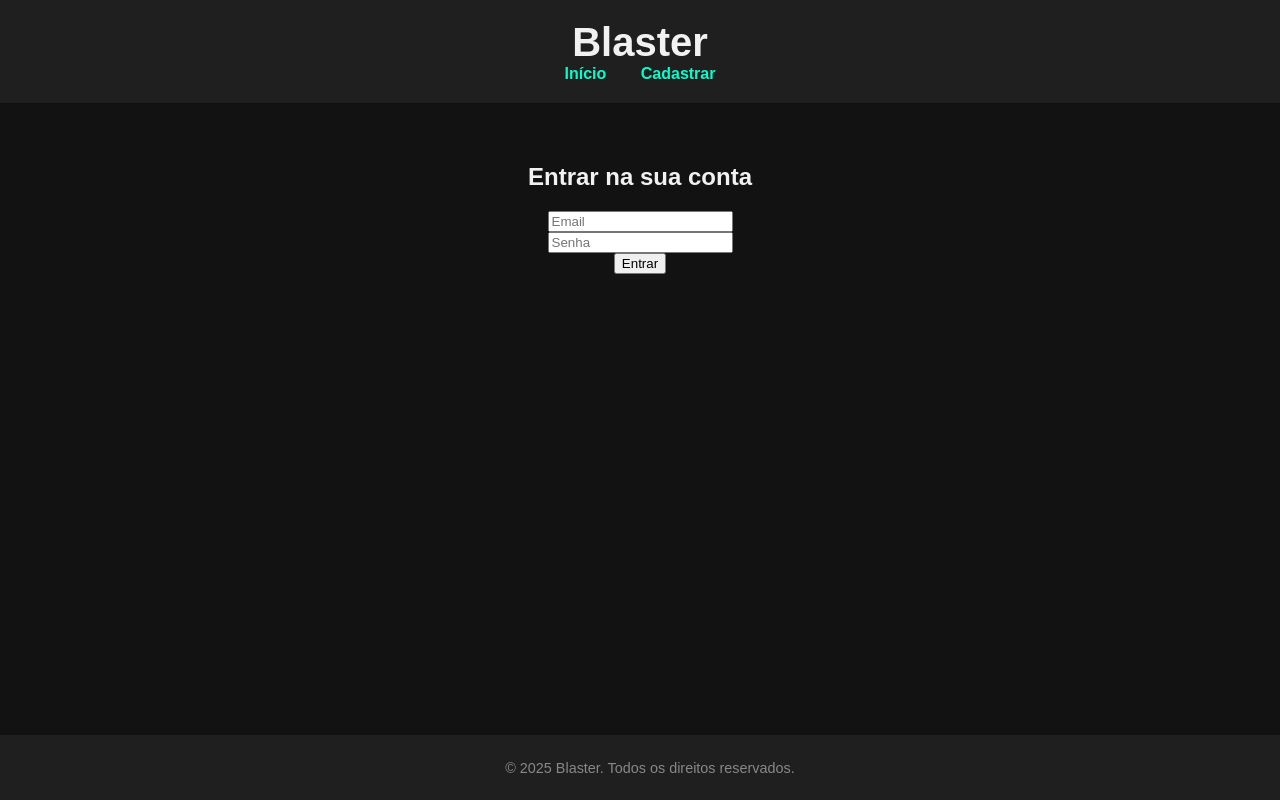
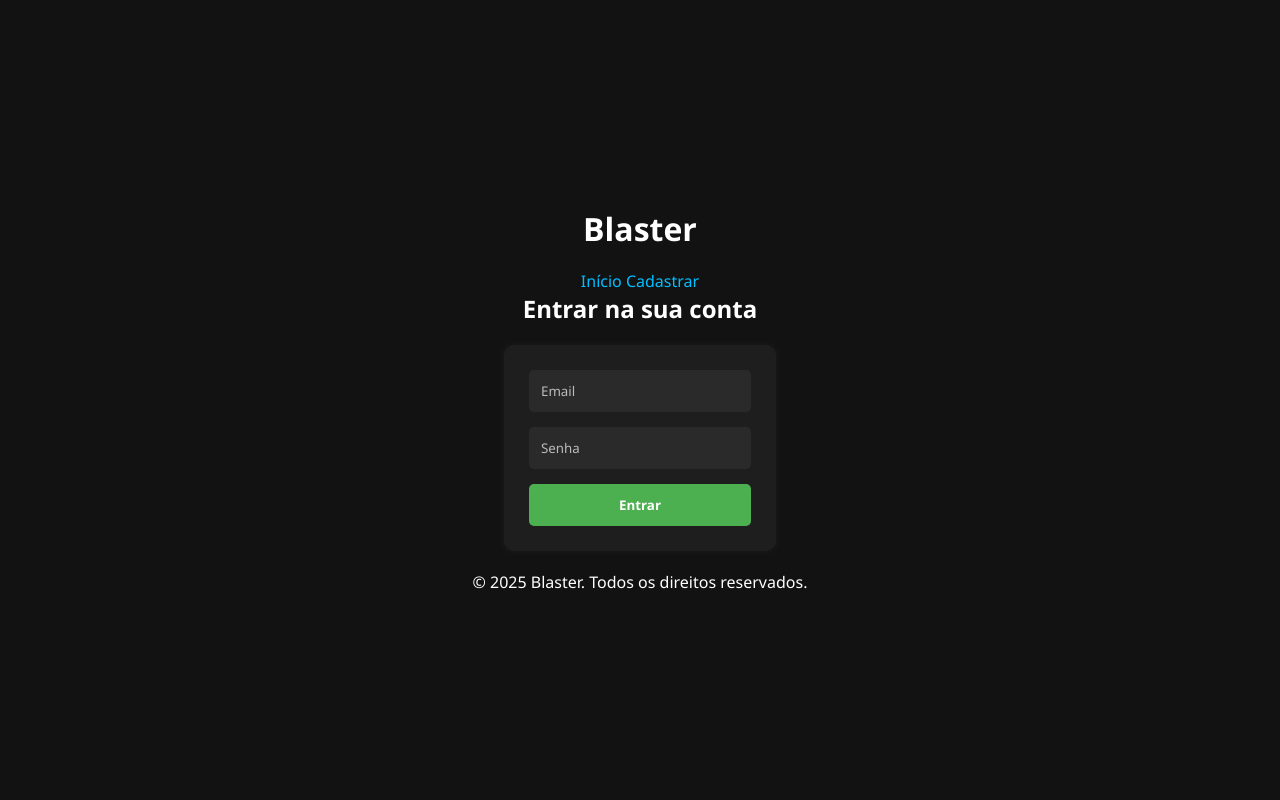
Before and after one commit to heitor030999/Blaster-site, a plain HTML site: page login.html in a window 1280 px wide. Drawn offline with Linux system fonts and the light colour scheme.

Commit message:
style.css

```diff
--- a/style.css
+++ b/style.css
@@ -1,45 +1,110 @@
-body {
-  font-family: Arial, sans-serif;
+/* Reset básico */
+* {
   margin: 0;
   padding: 0;
-  background-color: #121212;
-  color: #f1f1f1;
+  box-sizing: border-box;
+  font-family: 'Segoe UI', Tahoma, Geneva, Verdana, sans-serif;
 }
 
-header {
-  background-color: #1f1f1f;
-  padding: 20px;
+/* Fundo do site */
+body {
+  background-color: #121212;
+  color: #ffffff;
+  min-height: 100vh;
+  display: flex;
+  flex-direction: column;
+  align-items: center;
+  justify-content: center;
+  padding: 40px 20px;
+}
+
+/* Cabeçalhos */
+h1, h2, h3 {
+  margin-bottom: 20px;
   text-align: center;
 }
 
-header h1 {
-  margin: 0;
-  font-size: 2.5rem;
+/* Formulários */
+form {
+  background-color: #1e1e1e;
+  padding: 25px;
+  border-radius: 10px;
+  box-shadow: 0 0 10px rgba(255, 255, 255, 0.05);
+  max-width: 400px;
+  width: 100%;
+  margin-bottom: 20px;
 }
 
-nav a {
-  color: #00ffcc;
-  margin: 0 15px;
-  text-decoration: none;
-  font-weight: bold;
+form input {
+  width: 100%;
+  padding: 12px;
+  margin-bottom: 15px;
+  border: none;
+  border-radius: 5px;
+  background-color: #2a2a2a;
+  color: white;
 }
 
-nav a:hover {
+form input::placeholder {
+  color: #bbbbbb;
+}
+
+form button {
+  width: 100%;
+  padding: 12px;
+  background-color: #4CAF50;
+  color: white;
+  font-weight: bold;
+  border: none;
+  border-radius: 5px;
+  cursor: pointer;
+  transition: background 0.3s ease;
+}
+
+form button:hover {
+  background-color: #45a049;
+}
+
+/* Links */
+a {
+  color: #00bfff;
+  text-decoration: none;
+}
+
+a:hover {
   text-decoration: underline;
 }
 
-main {
-  padding: 40px;
-  text-align: center;
+/* Botão de logout bonito */
+.logout-btn {
+  background-color: #ff4d4d;
+  color: white;
+  border: none;
+  padding: 10px 18px;
+  border-radius: 8px;
+  font-weight: bold;
+  cursor: pointer;
+  transition: background-color 0.3s ease, transform 0.2s ease;
 }
 
-footer {
-  background-color: #1f1f1f;
-  text-align: center;
-  padding: 10px;
-  position: fixed;
-  bottom: 0;
-  width: 100%;
-  font-size: 0.9rem;
-  color: #888;
+.logout-btn:hover {
+  background-color: #e60000;
+  transform: scale(1.05);
 }
+
+/* Botão de download (se tiver) */
+.download-btn {
+  background-color: #008CBA;
+  color: white;
+  border: none;
+  padding: 12px 20px;
+  border-radius: 8px;
+  font-weight: bold;
+  cursor: pointer;
+  transition: background-color 0.3s ease, transform 0.2s ease;
+}
+
+.download-btn:hover {
+  background-color: #0073a6;
+  transform: scale(1.05);
+}
```
